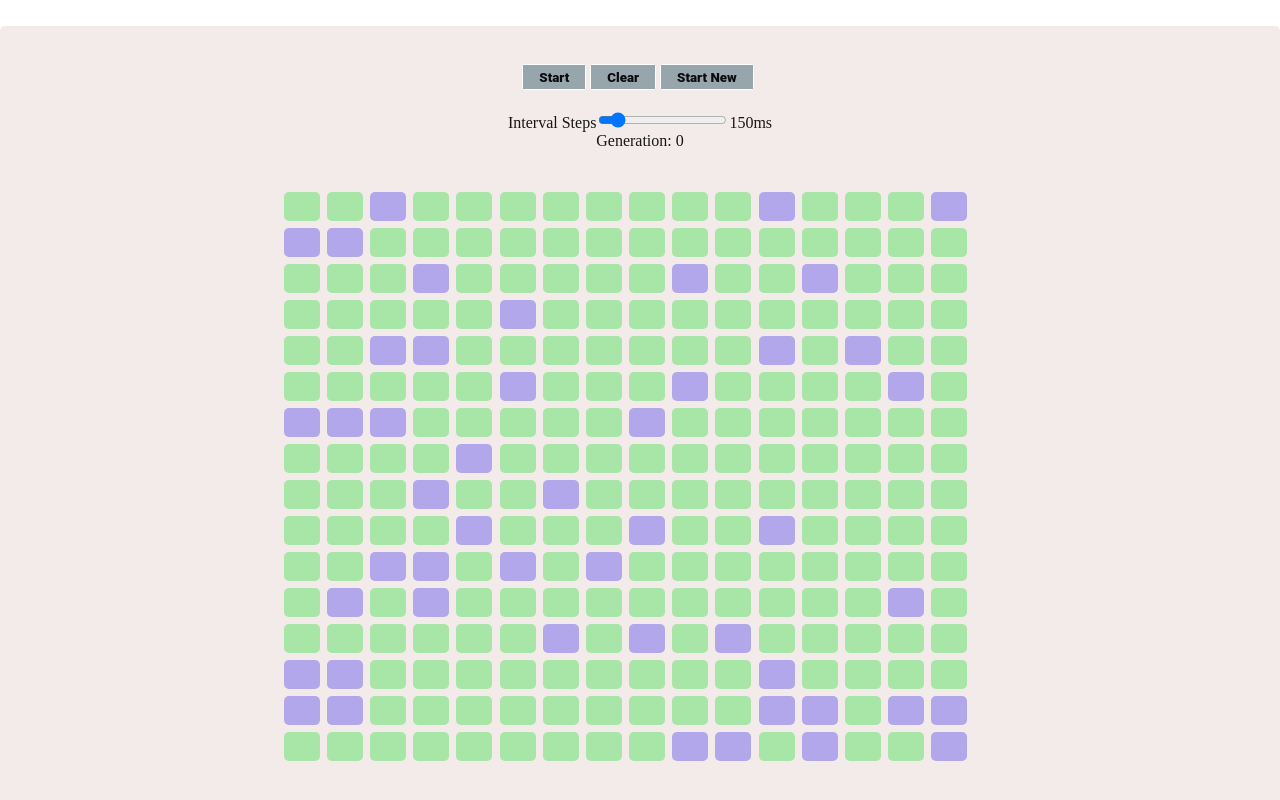
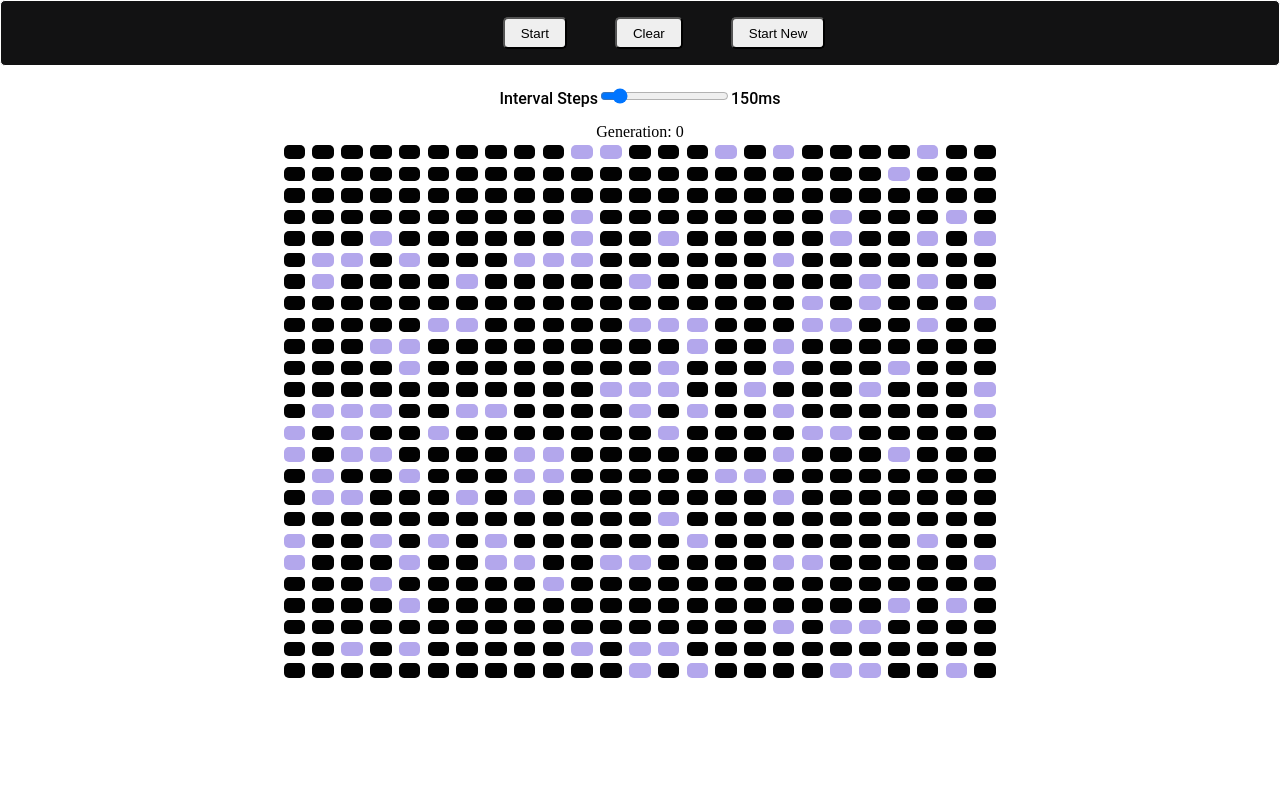
Before and after one commit to bloominstituteoftechnology/CS-Build-Week-1, a React (Create React App) app in the folder game-of-life/: page / in a window 1280 px wide. Shown: the top 800 px of the page. Built offline with nearby package versions, Linux system fonts and the light colour scheme; a web font is replaced by a local one.

Commit message:
final changes

```diff
--- a/game-of-life/src/App.js
+++ b/game-of-life/src/App.js
@@ -7,7 +7,7 @@ import newBoardStatus from './builds/newBoardStatus'
 import runGame from './builds/runGame'
 
 
-const size = 16
+const size = 25
 
 function App() {
   const [gameStatus, setGameStatus] = useState({
@@ -43,22 +43,21 @@ function App() {
 
   return (
     <div className="App">
-      <section className='matrix'>
-        <div className='controls'>
-          <div>
+          <div className="buttons">
             <button onClick={toggleRun}>{gameStatus.isGameRunning?'Pause':'Start'}</button>
             <button onClick={clearBoard}>Clear</button>
             <button onClick={newGame}>Start New</button>
           </div>
-
-          <label>Interval Steps<Slider speed={gameStatus.speed} onSpeedChange={changeSpeed}/>{gameStatus.speed}ms</label>
+          <div className="interval">
+          <label>Interval Steps<Slider speed={gameStatus.speed} onSpeedChange={changeSpeed}/>{gameStatus.speed}ms
+          </label>
+          </div>
           <div className="gen">Generation: {gameStatus.generation}</div>
-        </div>
 
         <BoardGrid gameStatus={gameStatus} setGameStatus={setGameStatus} size={size}/>
-      </section>
       <section className='rules'>
-        <h1>Rules of the Game</h1>
+        <h1><a href='https://en.wikipedia.org/wiki/Conway%27s_Game_of_Life' target='_blank' rel="noopener noreferrer">
+Rules of the Game</a></h1>
         <ul>
           <li>Any live cell with fewer than two live neighbours dies, as if by underpopulation.</li>
           <li>Any live cell with two or three live neighbours lives on to the next generation.</li>
@@ -66,8 +65,6 @@ function App() {
           <li className='third'>Any dead cell with exactly three live neighbours becomes a live cell, as if by reproduction.</li>
         </ul>
       </section>
-      <footer>
-      </footer>
 
 
 
--- a/game-of-life/src/App.scss
+++ b/game-of-life/src/App.scss
@@ -6,10 +6,10 @@
     border-radius: 5px;
   }
   text-align: center;
-  display: flex;
+  display: flexbox ;
+  align-content: center;
   flex-wrap: wrap;
   font-family: 'Droid Serif';
-
 }
 
 @media screen and (orientation: portrait) {
@@ -51,7 +51,7 @@
 
 .matrix {
   width: 100%;
-  background: rgb(243, 234, 234);
+  background: rgb(20, 19, 19);
   margin: auto;
   margin-top: 2%;
 }
@@ -62,66 +62,80 @@
   margin: auto;
 }
 .row{
-  height: 5%;
+  height: 3%;
   display: flex;
 }
 .cell {
-  width: 5%;
+  width: 3%;
   margin: 0.5%;
   border-radius: 5px;
 }
 .dead {
-background: #a7e6a7;
+background: #020202;
 }
 .stageOne {
   background: #b3a7ec;
 }
 .stageTwo {
-  background: #ba6ae9;
+  background: #b3a7ec;
 }
 .stageThree {
-  background: #4b12e9;
+  background: #b3a7ec;
 }
 .stageFour {
-  background: #14046e;
+  background: #b3a7ec;
 }
 .stageFive {
-  background: #72f506
+  background: #b3a7ec
 }
 
 
-.controls {
-  margin: 2% auto;
-  width: 50%;
-  padding: 1%;
-  color: rgb(24, 22, 22);
+.buttons{
 
-  button{
-    background-color: #97a5ad;
-    display:inline-block;
-    padding:0.35em 1.2em;
+    background-color: #121213;
+    display:flexbox;
+    justify-content: center;
+    padding:1em 1.2em;
     border:0.1em solid #FFFFFF;
-    margin:0 0.3em 0.3em 0;
-    border-radius:0.12em;
+    border-radius: 5px;
     box-sizing: border-box;
     text-decoration:none;
     font-family:'Roboto',sans-serif;
     font-weight:900;
-    color:#0c0b0b;
+    color:#f5f4f8;
     text-align:center;
     transition: all 0.2s;
     margin-bottom: 20px;
   }
+  button {
+    padding:0.5em 1.2em;
+    box-sizing: border-box;
+    border-radius: 5px;
+    margin-left: 3rem;
+  }
   button:hover{
-    color:#000000;
-    background-color:#FFFFFF;
-  }
+    color:#FFFFFF;
+    background-color:#5d0cf3;
+}
+
+.interval {
+    display:flexbox;
+  justify-content: center;
+  border-radius: 5px;
+  box-sizing: border-box;
+  text-decoration:none;
+  font-family:'Roboto',sans-serif;
+  font-weight:500;
+  color:#020202;
+  text-align:center;
+  transition: all 0.2s;
+  margin-bottom: 15px;
 
 }
 
 
 .rules {
-  width: 100%;
+  width: 90%;
   margin : 2rem;
   color: #0e2a3a;
   h1 {
--- a/game-of-life/src/builds/newBoardStatus.js
+++ b/game-of-life/src/builds/newBoardStatus.js
@@ -1,4 +1,4 @@
-const size = 16
+const size = 25
 const newBoardStatus = (cellStatus = ()=> {
     const cell = {
       status : Math.random() < 0.2,
--- a/game-of-life/src/components/Cell.js
+++ b/game-of-life/src/components/Cell.js
@@ -4,15 +4,6 @@ const Cell = ({cell, click, i , j}) => {
 
 
     let stage = 'stageOne'
-    if (cell.aliveCount >= 5 && cell.aliveCount < 10) {
-      stage = 'stageTwo'
-    } else if (cell.aliveCount >= 10 && cell.aliveCount < 25) {
-      stage = 'stageThree'
-    } else if (cell.aliveCount >= 25 && cell.aliveCount < 50) {
-      stage = 'stageFour'
-    } else if (cell.aliveCount >= 50) {
-      stage = 'stageFive'
-    }
     return (
       <div className={`cell ${cell.status?stage:'dead'}`} onClick={()=>click(i, j)}/>
     )
```
